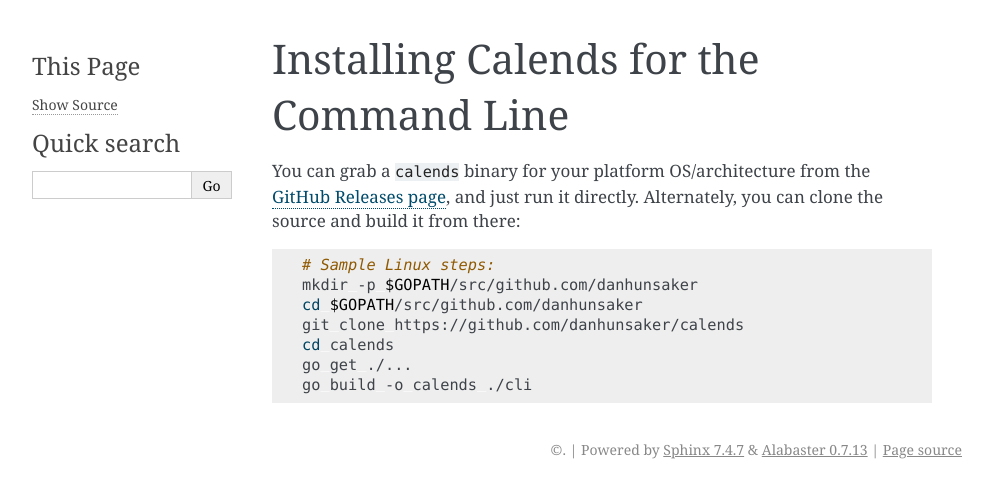
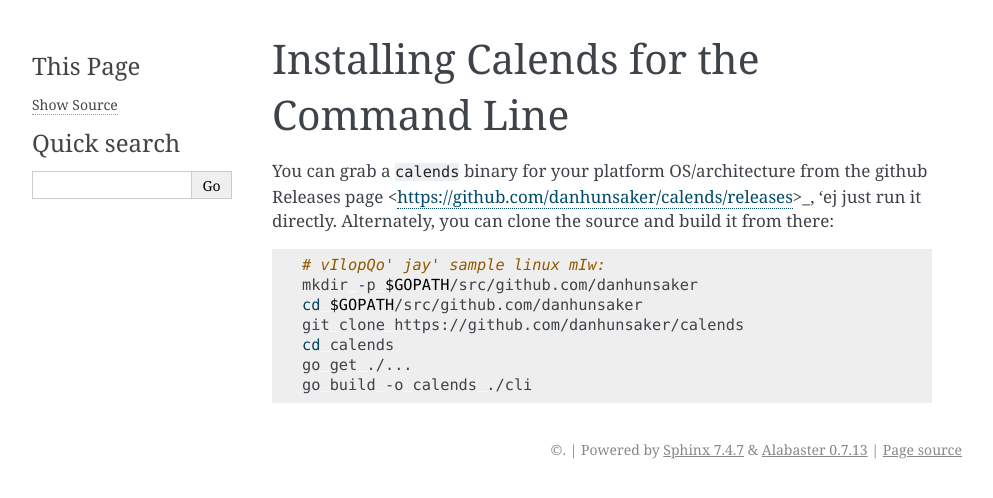
Before and after one commit to danhunsaker/calends, a Sphinx documentation site: the page built from docs/translations/tlh-AA/cli/installation.rst, in a window 1280 px wide. Shown: the top 498 px of the page, without its empty margins (148-1141 px from the left). Built offline with Sphinx 7.4.7, drawn with Linux system fonts in a browser that asks for light colours; the version number could not be read and is left out.

Commit message:
New translations installation.rst (Klingon)

```diff
--- a/docs/translations/tlh-AA/cli/installation.rst
+++ b/docs/translations/tlh-AA/cli/installation.rst
@@ -7,13 +7,13 @@
 =======================================
 
 You can grab a ``calends`` binary for your platform OS/architecture from the
-`GitHub Releases page <https://github.com/danhunsaker/calends/releases>`_, and
+github Releases page <https://github.com/danhunsaker/calends/releases>_, 'ej
 just run it directly. Alternately, you can clone the source and build it from
 there:
 
 .. code-block:: bash
 
-   # Sample Linux steps:
+   # vIlopQo' jay' sample linux mIw:
    mkdir -p $GOPATH/src/github.com/danhunsaker
    cd $GOPATH/src/github.com/danhunsaker
    git clone https://github.com/danhunsaker/calends
```
